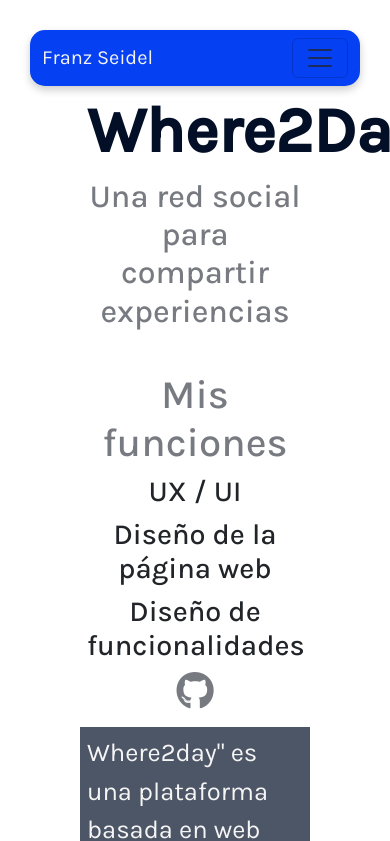
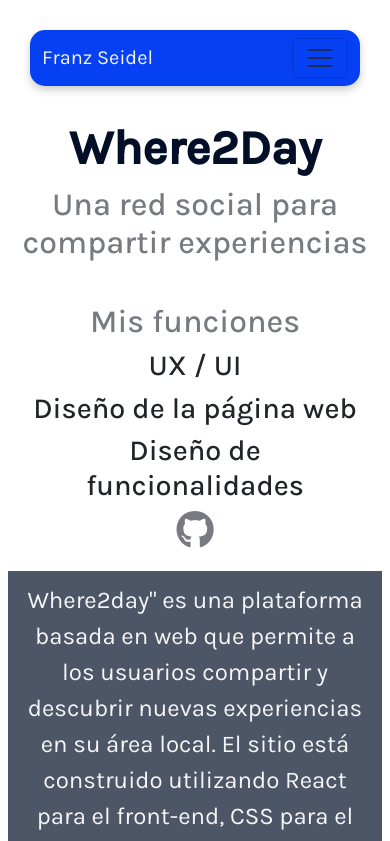
Before and after one commit to franz8818/Portfolio, a React (Vite) app: page /proyectW2d in a window 390 px wide. Shown: the top 841 px of the page. Built offline with nearby package versions, Linux system fonts and the light colour scheme.

Commit message:
casi completo el responsive 2.0

```diff
--- a/src/App.jsx
+++ b/src/App.jsx
@@ -23,7 +23,7 @@ function App() {
             </div>
           </div>
           </div>
-          <div className="retrato col-4">
+          <div className="retrato col-lg-4">
             <img className="perfil" src="perfil.jpg" alt="foto de perfil" />
           </div>
         </div>
--- a/src/components/cv.jsx
+++ b/src/components/cv.jsx
@@ -18,7 +18,7 @@ function Cv() {
         gap: '20px',
         justifyContent: 'center',  // Centra horizontalmente
         alignItems: 'center', // Centra verticalmente
-        marginTop: '25px'
+        marginTop: '5px'
     };
 
     const sectionStyles = {
@@ -26,18 +26,17 @@ function Cv() {
     };
 
     return (
-        <div className="container-info" style={{ padding: '50px', margin: "100px" }}>
+        <div className="container">
+        <div className="info" style={{ padding: '10px', margin: "20px" }}>
             <section className="info-cv">
                 <header className="d-flex justify-content-between">
-                    <div className="perfil" style={{  marginTop:"0px" }}>
+                    <div className="perfil" style={{  marginTop:"60px" }}>
                         <h1 style={{ fontWeight: '800', fontSize: '3.5em' }}>Franz Seidel Sánchez</h1>
                         <h2 style={{ fontSize: '1.8em', maxWidth: '400px', color: 'var(--shadow-)' }}>Desarrollador Frontend Diseñador web</h2>
                         <hr style={{ margin: '20px 0', height: '2px', backgroundColor: 'var(--shadow-)' }} />
                     </div>
-                    <div className="contacto" style={{ width: '380px', marginTop:"0px", marginLeft:"55px"}}>
+                    <div className="contacto" style={{ width: '350px', marginTop:"70px", marginRight:"40px"}}>
                         <div style={contactoStyles}>
-                            <h2 style={{ fontSize: '0.4em', textAlign: 'center', margin: '0 auto' }}><i className="fa-regular fa-envelope" style={{ color: 'var(--white-)', marginRight: "5px" }}></i>franz8818@gmail.com</h2>
-                            <h2 style={{ fontSize: '0.4em', marginTop: "5px", textAlign: 'center', margin: '0 auto' }}><i className="fa-solid fa-mobile-screen-button" style={{ color: 'var(--white-)', marginRight: "5px" }}></i>+57 316 270 2385</h2>
                             <div style={iconStyles}>
                                 <a href="https://www.linkedin.com/in/franz8818/" target="_blank"><i className="fa-brands fa-linkedin" style={{ color: 'var(--white-)' }}></i></a>
                                 <a href="https://github.com/franz8818" target="_blank"><i className="fa-brands fa-github" style={{ color: 'var(--white-)' }}></i></a>
@@ -115,6 +114,7 @@ function Cv() {
                 </aside>
             </main>
         </div >
+        </div>
     );
 }
 
--- a/src/components/proyectW2d.jsx
+++ b/src/components/proyectW2d.jsx
@@ -8,7 +8,7 @@ function W2d() {
 
     return (
         <>
-            <section className="w2d">
+            <section className=" container w2d">
                 <div className="intro-proyect row">
                     <div className="intro-details col-md-6">
                         <div className="intro-name">
--- a/src/styles/media.css
+++ b/src/styles/media.css
@@ -8,11 +8,6 @@
         align-items: center;
         /* Se centran los elementos */
     }
-
-    .container {
-        padding: 5px !important;
-    }
-
     /* ------------------------------ HERO -------------------------------- */
 
 
@@ -25,35 +20,36 @@
         text-align: center !important;
     }
 
-    .hero-principal p {
-        font-size: 1.2em !important;
-        margin: 10px !important;
-    }
-
     .certi {
         margin-top: 20px !important;
     }
 
     .hero-certi img {
         margin: 0px 5px 0px 10px !important;
-        max-width: 65px;
+        max-width: 55px !important;
     }
 
     .hero-certi-uade img {
         margin: 10px 5px 0px 10px !important;
-        max-width: 65px;
+        max-width: 55px !important;
     }
 
     /* ------------------------------ PROYECTS -------------------------------- */
 
     .proyects {
-        margin: 10px 20px 0px 20px !important;
+        margin: 10px 0px 0px 0px !important;
+        padding: 0 !important;
     }
 
 
     .card-proyect .card {
         margin: 0px 0px 20px 0px !important;
         height: auto;
+    }
+
+
+    .intro-proyects {
+        padding: 0 !important;
     }
 
     /* ------------------------------ CV -------------------------------- */
@@ -83,10 +79,6 @@
 
     .retrato {
         padding: 0px !important;
-    }
-
-    .perfil {
-        width: 75% !important;
     }
 
     .hero-intro {
@@ -133,11 +125,13 @@
 
     .proyects {
         margin: 20px 30px 0px 30px !important;
+        padding: 0 !important;
     }
 
     .card-proyect .card {
         margin: 0px 0px 10px 0px !important;
     }
+
 
     /* ------------------------------ TECHS -------------------------------- */
 
@@ -185,12 +179,6 @@
 
 @media screen and (max-width: 800px) {
 
-    /* ------------------------------ CONTACT -------------------------------- */
-
-    .contacto {
-        display: none;
-    }
-
     /* ------------------------------ HERO -------------------------------- */
 
     .hero-principal h3 {
@@ -198,51 +186,77 @@
     }
 
     .hero-principal h1 {
-        font-size: 3em !important;
+        font-size: 2.2em !important;
         text-align: center !important;
     }
 
-
     .hero-principal p {
         margin: 20px !important;
-    }
-
-    .perfil {
-        width: 75% !important;
     }
 
     /* ------------------------------ PROYECTS -------------------------------- */
 
     .proyects {
         margin: 10px 20px 0px 20px !important;
+        padding: 0px 30px 0px 30px !important;
     }
 
     .card-proyect .card {
-        margin: 0px 60px 20px 60px !important;
+        margin: 0px 0px 20px 0px !important;
     }
 
-    /* -----PROYECTS INFO--------------------------------------------------------------------------------------------------- */
+    /* -----------------------PROYECTS INFO------------------------------------ */
 
     .intro-name h1 {
-        font-size: 4em;
+        font-size: 3.5em;
     }
 
     .intro-name h4 {
         font-size: 2.8em;
+        text-align: center;
     }
 
     .intro-name h6 {
         font-size: 1.8em;
     }
+
+    .intro-proyect {
+        padding: 0 !important;
+    }
+
+    .intro-name h1,
+    h6 {
+        margin-top: 0;
+        text-align: center;
+    }
+
+    .intro-name h5 {
+        text-align: center
+    }
+
+    .repo-link {
+        display: flex;
+        justify-content: center;
+    }
+
+    .intro-text {
+        font-size: 1.5em;
+        text-align: center;
+    }
+
+    .intro-img {
+        margin-top: 80px;
+    }
+
 }
 
-/* Breakpoint <993px */
+/* Breakpoint <997px */
 @media screen and (max-width: 997px) {
 
     /* ------------------------------ HERO PRINCIPAL -------------------------------- */
 
     .hero {
-        margin: 50px 40px 0px 40px !important;
+        margin: 50px 40px 0px 40px
     }
 
     .hero-intro {
@@ -273,7 +287,7 @@
     .hero-principal h1 {
         font-size: 3.5em;
         text-align: center;
-        margin: 0px 60px 20px 60px;
+        margin: 0px 10px 20px 10px;
     }
 
     .hero-principal p {
@@ -308,28 +322,29 @@
 
     /* -----PROYECTS INFO--------------------------------------------------------------------------------------------------- */
 
-    .intro-name h1,
-    h5,
-    h6 {
-        margin-top: 0;
-        text-align: center;
+    .intro-proyect {
+        padding: 0 !important;
+    }
+
+    .intro-name h1 {
+        font-size: 3em;
+        margin-top: 15px;
     }
 
     .intro-name h4 {
-        text-align: center;
-        font-size: 2.5em;
+        font-size: 2em;
         margin-top: 40px;
     }
 
-    .repo-link {
-        display: flex;
-        justify-content: center;
+    .intro-pic {
+        margin-top: 5px;
+        padding: 20px;
     }
 
-    .intro-pic {
-        margin: 0;
-        padding: 30px;
+    .intro-img {
+        margin-top: 100px;
     }
+
 
     /* ------------------------------ TECHS -------------------------------- */
 
@@ -364,4 +379,17 @@
     .nav-div {
         margin-left: 60px;
     }
+
+    /* ------------------------------ CV -------------------------------- */
+
+    .contacto {
+        display: none;
+    }
+
+    .carrera,
+   .conocimientos {
+      width: 100%;
+      margin-top: 20px; /* Ajusta según sea necesario */
+   }
+
 }
--- a/src/styles/styles.css
+++ b/src/styles/styles.css
@@ -138,12 +138,12 @@
 
 /* FOTO PERFIL */
 .perfil {
-  width: 100%;
+  width: 60%;
   /* Establece un ancho máximo para la imagen si es necesario */
 }
 
 .retrato img {
-  margin: 40px 0px 40px 0px;
+  margin-top: 10px;
 }
 
 .title {
@@ -170,6 +170,7 @@
   border-radius: 20px;
   font-size: 1.1em;
   height: auto;
+
   box-shadow: 0 4px 8px rgba(0, 0, 0, 0.2);
   /* Sombra con desplazamiento x=0, y=4px, desenfoque=8px y color RGBA */
   transition: box-shadow 0.3s ease;
@@ -197,7 +198,7 @@
 /* -----PROYECTS INFO--------------------------------------------------------------------------------------------------- */
 
 .intro-proyect{
-  padding: 0px 80px 0px 80px;
+  padding: 0px 50px 0px 50px;
 }
 
 .intro-name {
```
